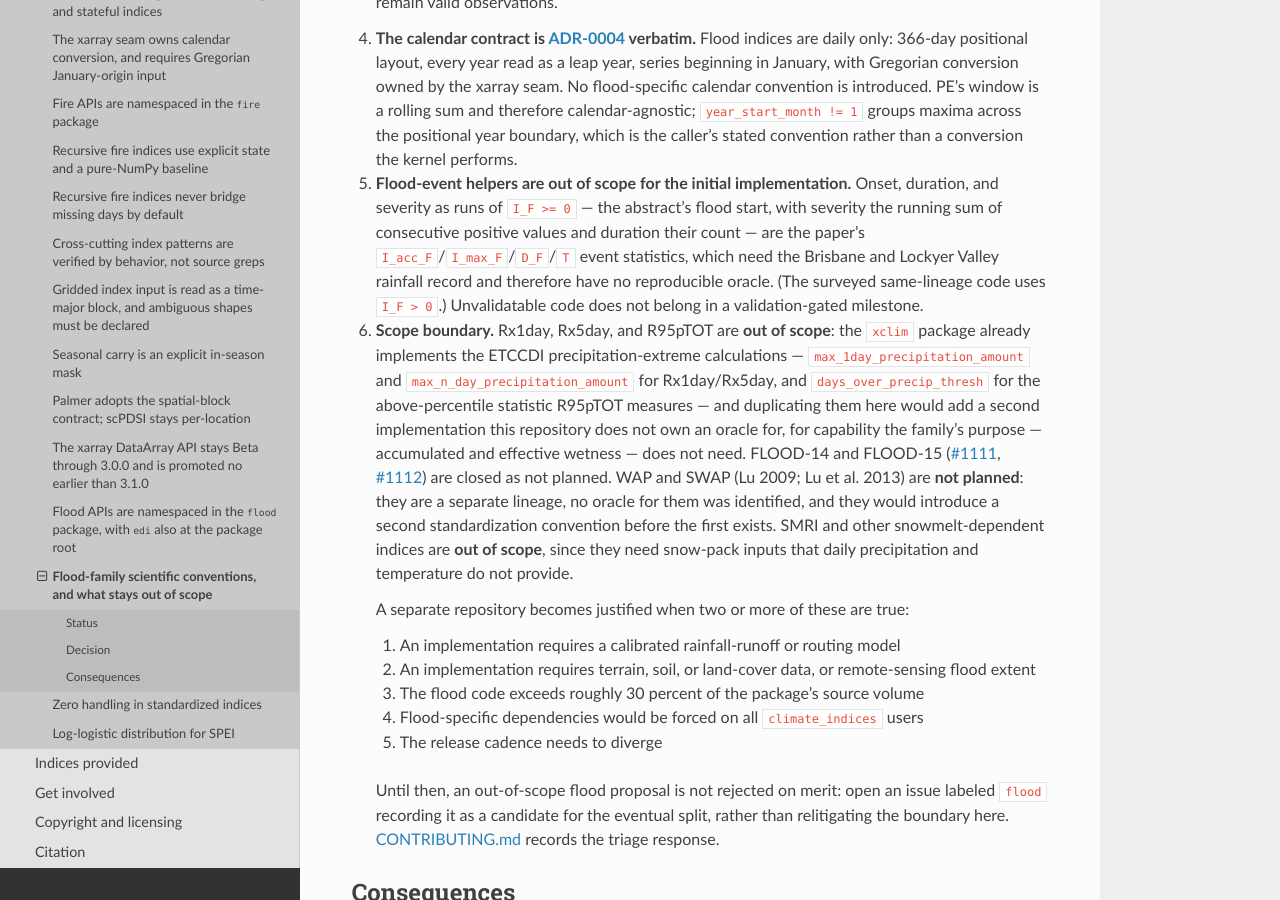
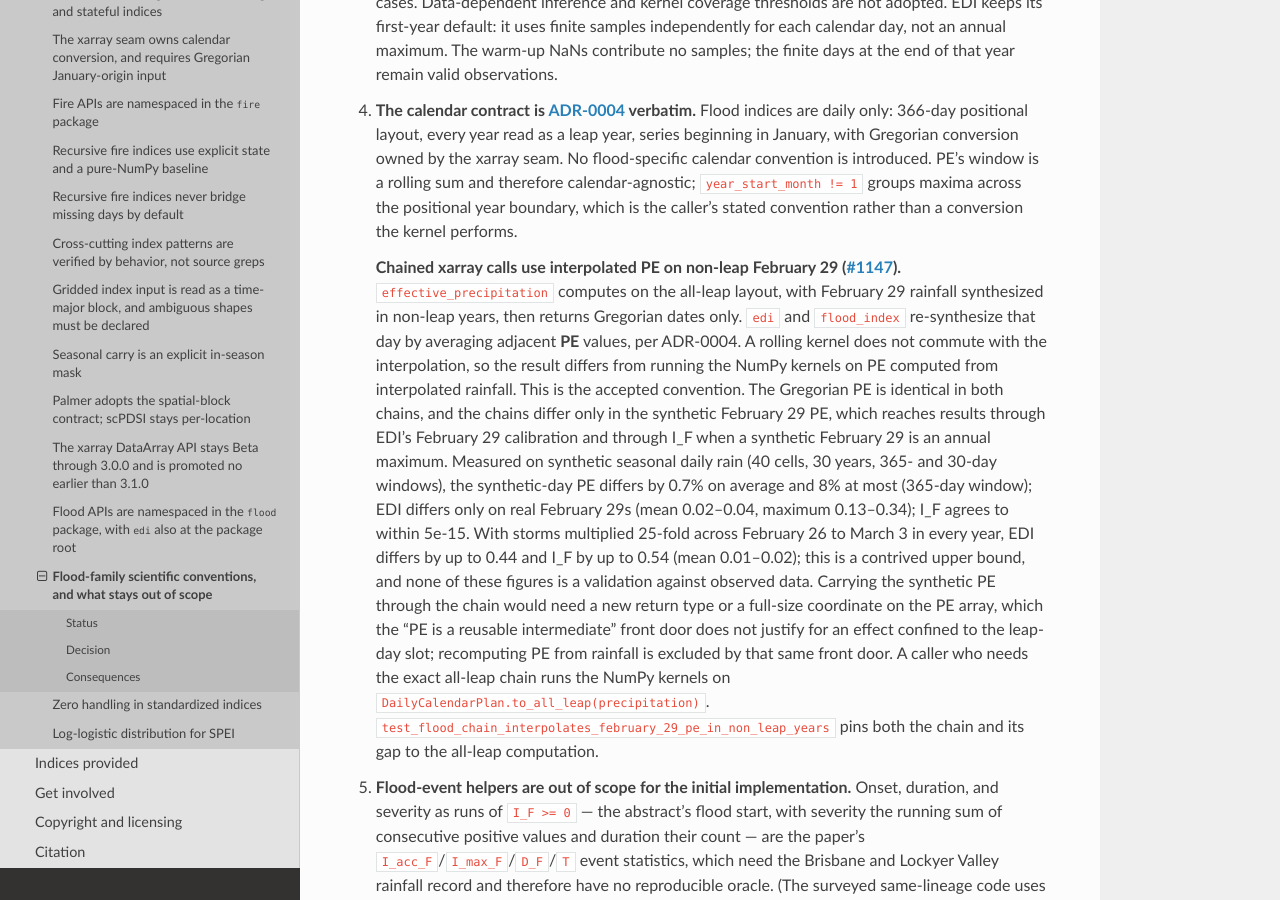
Before and after one commit to monocongo/climate_indices, a Sphinx documentation site: the page built from docs/adr/0014-flood-family-scientific-conventions.md, in a window 1280 px wide and 900 px high, scrolled down 2549 px. Built offline with Sphinx 7.4.7 and the Read the Docs theme 3.1.0, drawn with Linux system fonts in a browser that asks for light colours; some of the changed text lies outside the part shown.

Commit message:
docs(flood): record interpolated-PE convention for chained xarray calls
Chained xarray effective_precipitation -> edi/flood_index interpolates
non-leap February 29 from adjacent PE values, which differs from the
all-leap NumPy chain that computes PE from interpolated rainfall. Record
the convention and its measured size in ADR-0014, note it in the flood
design doc, algorithm reference, and docstrings, and pin the chain and
its gap to the all-leap computation with a non-leap-year storm test.

Refs #1147

```diff
--- a/docs/adr/0014-flood-family-scientific-conventions.md
+++ b/docs/adr/0014-flood-family-scientific-conventions.md
@@ -16,6 +16,10 @@ Amended for [#1151](https://github.com/monocongo/climate_indices/issues/1151):
 decision 3 now specifies the DataArray calibration-start default, shared by the
 CLI, to exclude the standard PE warm-up year. Explicit calibration years and
 NumPy kernel semantics are unchanged.
+
+Amended for [#1147](https://github.com/monocongo/climate_indices/issues/1147):
+decision 4 now records the interpolated-PE convention for chained xarray calls.
+No kernel or API behavior changed.
 
 The flood oracle survey (#1101, `docs/research/flood-oracle-survey.md`) established
 which external oracles for PE, EDI, I_F, and API are actually reproducible, and
@@ -130,6 +134,33 @@ unreproducible claim of reproduction.
    `year_start_month != 1` groups maxima across the positional year boundary,
    which is the caller's stated convention rather than a conversion the kernel
    performs.
+
+   **Chained xarray calls use interpolated PE on non-leap February 29
+   ([#1147](https://github.com/monocongo/climate_indices/issues/1147)).**
+   `effective_precipitation` computes on the all-leap layout, with February 29
+   rainfall synthesized in non-leap years, then returns Gregorian dates only.
+   `edi` and `flood_index` re-synthesize that day by averaging adjacent
+   **PE** values, per ADR-0004. A rolling kernel does not commute with the
+   interpolation, so the result differs from running the NumPy kernels on PE
+   computed from interpolated rainfall. This is the accepted convention. The
+   Gregorian PE is identical in both chains, and the chains differ only in the
+   synthetic February 29 PE, which reaches results through EDI's February 29
+   calibration and through I_F when a synthetic February 29 is an annual
+   maximum. Measured on synthetic seasonal daily rain (40 cells, 30 years,
+   365- and 30-day windows), the synthetic-day PE differs by 0.7% on average
+   and 8% at most (365-day window); EDI differs only on real February 29s
+   (mean 0.02–0.04, maximum 0.13–0.34); I_F agrees to within 5e-15. With storms
+   multiplied 25-fold across February 26 to March 3 in every year, EDI differs
+   by up to 0.44 and I_F by up to 0.54 (mean 0.01–0.02); this is a contrived upper
+   bound, and none of these figures is a validation against observed data.
+   Carrying the synthetic PE through the chain would need a new return type or
+   a full-size coordinate on the PE array, which the "PE is a reusable
+   intermediate" front door does not justify for an effect confined to the
+   leap-day slot; recomputing PE from rainfall is excluded by that same front
+   door. A caller who needs the exact all-leap chain runs the NumPy kernels on
+   `DailyCalendarPlan.to_all_leap(precipitation)`.
+   `test_flood_chain_interpolates_february_29_pe_in_non_leap_years` pins both
+   the chain and its gap to the all-leap computation.
 5. **Flood-event helpers are out of scope for the initial implementation.**
    Onset, duration, and severity as runs of `I_F >= 0` — the abstract's flood
    start, with severity the running sum of consecutive positive values and
```
Also changed, not shown: docs/algorithm_refs/flood_index.md (+5 -1 lines), docs/design/flood-subsystem.md (+6 -0 lines), 2 other files.
